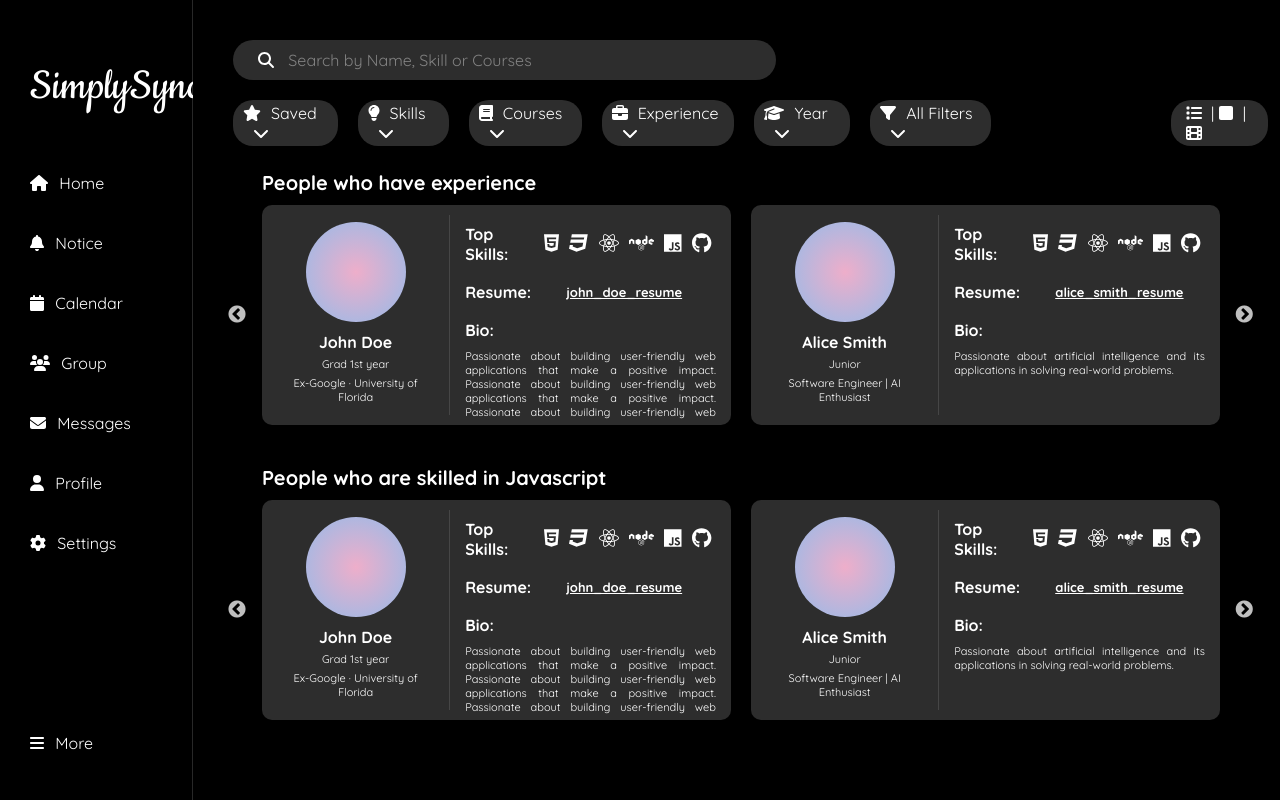
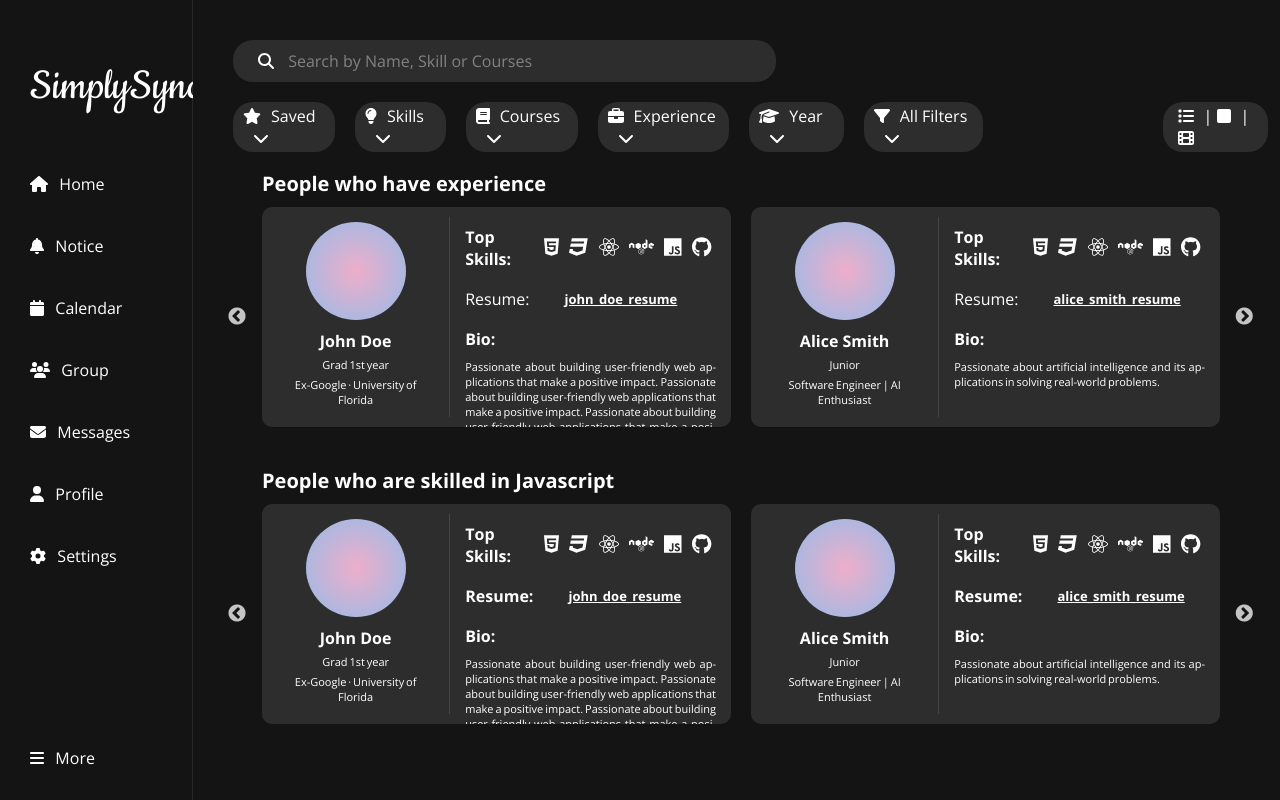
Before and after one commit to Sheel-ui/SimplySync, a React (Create React App) app: page /carousel in a window 1280 px wide. Built offline with nearby package versions, Linux system fonts and the light colour scheme.

Commit message:
added text wrap

```diff
--- a/src/components/Carousel/Carousel.css
+++ b/src/components/Carousel/Carousel.css
@@ -33,7 +33,7 @@
   width: 100%;
   height: 100%;
   background-color:rgba(0, 0, 0, 0.5);
-  backdrop-filter: blur(10px);
+  backdrop-filter: blur(3px);
   display: flex;
   justify-content: center;
   align-items: center;
--- a/src/components/Carousel/Carousel.js
+++ b/src/components/Carousel/Carousel.js
@@ -109,7 +109,7 @@
 								</div>
 								<div className="card-resume">
 									<div className="card-title">
-										<b>Resume:</b>
+										Resume:
 									</div>
 									<a
 										href={user.resume.url}
@@ -122,10 +122,10 @@
 									</a>
 								</div>
 								<div className="card-detail">
-									<div className="stick bg-dark card-title">
+									<div className="stick bg-dark card-title" style={{ marginRight: '0' }}>
 										<b>Bio:</b>
 									</div>
-									<div className="small-text">{user.bio}</div>
+									<div className="small-text" style={{ whiteSpace: 'pre-wrap', hyphens: 'auto' }}>{user.bio}</div>
 								</div>
 							</div>
 						</div>
@@ -196,10 +196,10 @@
 									</a>
 								</div>
 								<div className="card-detail">
-									<div className="stick bg-dark card-title">
+									<div className="stick bg-dark card-title" style={{ marginRight: '0' }}>
 										<b>Bio:</b>
 									</div>
-									<div className="small-text">{user.bio}</div>
+									<div className="small-text" style={{ whiteSpace: 'pre-wrap', hyphens: 'auto' }}>{user.bio}</div>
 								</div>
 							</div>
 						</div>
--- a/src/components/Controls/Controls.css
+++ b/src/components/Controls/Controls.css
@@ -5,7 +5,7 @@
     z-index: 1000;
     top: 0;
     position: fixed;
-    background-color: black;
+    background-color: rgb(20,20,20);
 }
 
 .search-form{
--- a/src/components/Profile/Profile.css
+++ b/src/components/Profile/Profile.css
@@ -15,6 +15,7 @@
 
 .small-text {
   font-size: 11px;
+  word-spacing: -1px;
 }
 
 .pad {
@@ -23,7 +24,10 @@
 
 .medium-text {
   font-size: 13px;
-  /* text-align: justify; */
+  white-space: pre-wrap;
+  hyphens: auto;
+  text-align: justify;
+  word-spacing: -1px;
 }
 
 
--- a/src/index.css
+++ b/src/index.css
@@ -1,13 +1,13 @@
-@import url('https://fonts.googleapis.com/css2?family=Quicksand:wght@300;400;500;600;700&display=swap');
+@import url('https://fonts.googleapis.com/css2?family=Open+Sans:ital,wght@0,300..800;1,300..800&display=swap');
 
 body {
-  background-color: black!important;
+  background-color: rgb(20,20,20)!important;
   padding-left: 15%;
 }
 
 * {
   margin: 0;
-  font-family: "Quicksand";
+  font-family: "Open Sans";
   color: white;
 }
 
```
